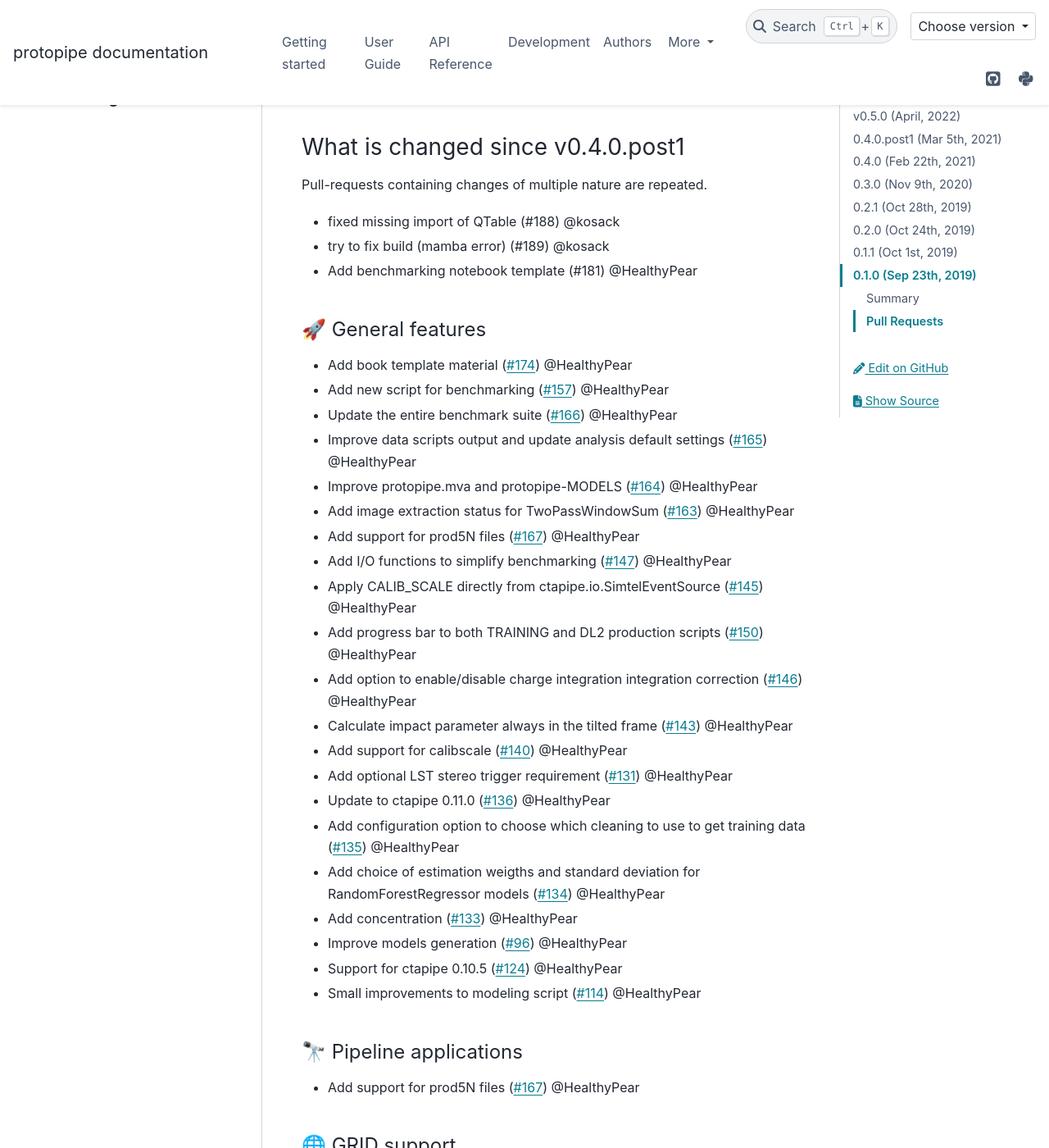
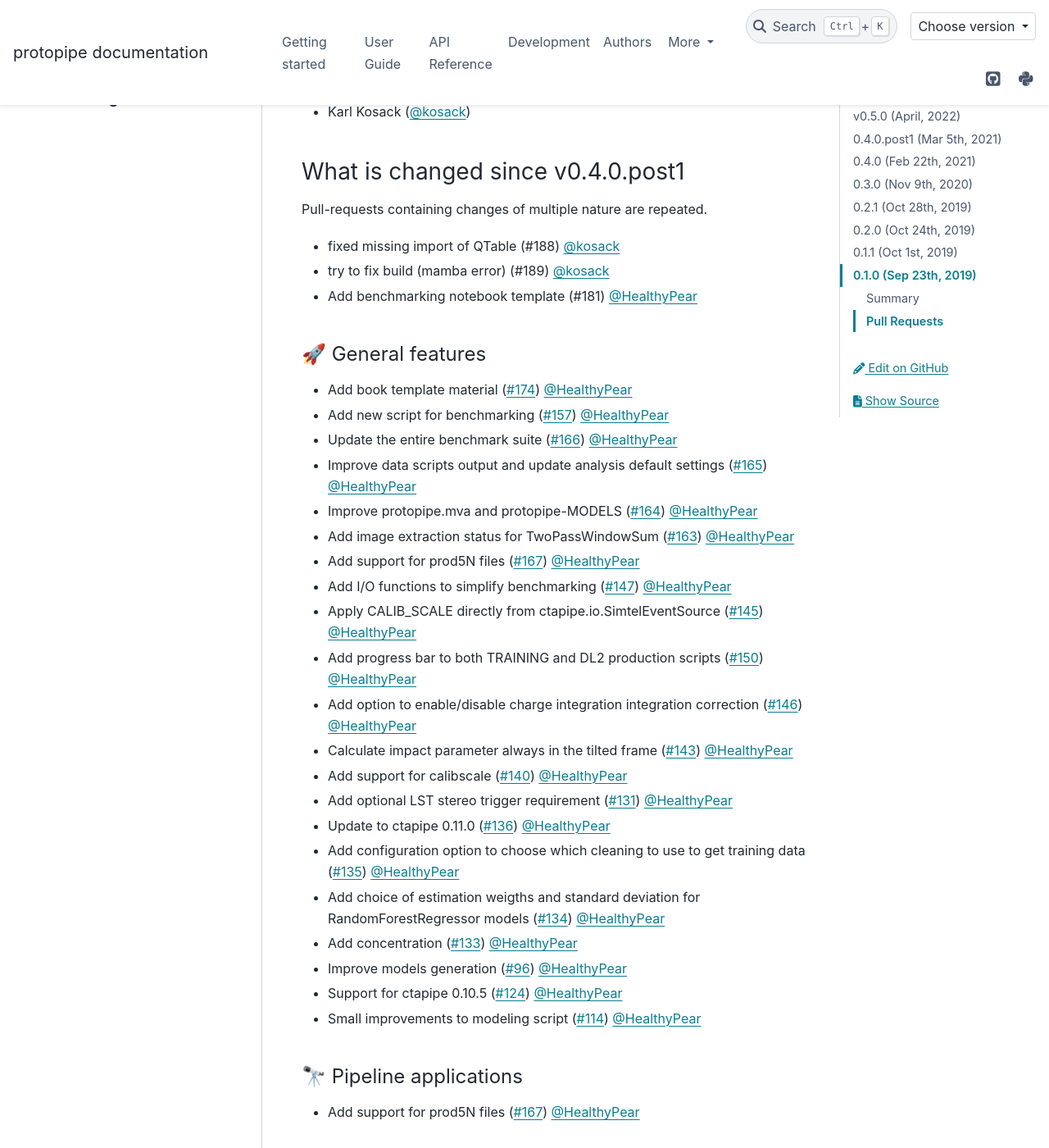
Before and after one commit to cta-observatory/protopipe, a Sphinx documentation site: the page built from docs/CHANGELOG.rst, in a window 1280 px wide and 1400 px high, scrolled down 1081 px. Shown: the whole window at 82% size. Built offline with Sphinx 7.4.7 and the PyData theme 0.15.4, drawn with Linux system fonts in a browser that asks for light colours; the version number could not be read and is left out; some of the changed text lies outside the part shown.

Commit message:
update user links

```diff
--- a/docs/CHANGELOG.rst
+++ b/docs/CHANGELOG.rst
@@ -48,93 +48,94 @@ of CTA performances for different science cases or perform studies that require
 Contributors
 ++++++++++++
 
-@HealthyPear and @kosack
+- Michele Peresano (`@HealthyPear`_)
+- Karl Kosack (`@kosack`_)
 
 What is changed since v0.4.0.post1
 ++++++++++++++++++++++++++++++++++
 
 Pull-requests containing changes of multiple nature are repeated.
 
-- fixed missing import of QTable (#188) @kosack
-- try to fix build (mamba error) (#189) @kosack
-- Add benchmarking notebook template (#181) @HealthyPear
+- fixed missing import of QTable (#188) `@kosack`_
+- try to fix build (mamba error) (#189) `@kosack`_
+- Add benchmarking notebook template (#181) `@HealthyPear`_
 
 🚀 General features
 ^^^^^^^^^^^^^^^^^^^^
 
-- Add book template material (:pr:`#174`) @HealthyPear
-- Add new script for benchmarking (:pr:`#157`) @HealthyPear
-- Update the entire benchmark suite (:pr:`#166`) @HealthyPear
-- Improve data scripts output and update analysis default settings (:pr:`#165`) @HealthyPear
-- Improve protopipe.mva and protopipe-MODELS (:pr:`#164`) @HealthyPear
-- Add image extraction status for TwoPassWindowSum (:pr:`#163`) @HealthyPear
-- Add support for prod5N files (:pr:`#167`) @HealthyPear
-- Add I/O functions to simplify benchmarking (:pr:`#147`) @HealthyPear
-- Apply CALIB\_SCALE directly from ctapipe.io.SimtelEventSource (:pr:`#145`) @HealthyPear
-- Add progress bar to both TRAINING and DL2 production scripts (:pr:`#150`) @HealthyPear
-- Add option to enable/disable charge integration integration correction  (:pr:`#146`) @HealthyPear
-- Calculate impact parameter always in the tilted frame (:pr:`#143`) @HealthyPear
-- Add support for calibscale (:pr:`#140`) @HealthyPear
-- Add optional LST stereo trigger requirement (:pr:`#131`) @HealthyPear
-- Update to ctapipe 0.11.0 (:pr:`#136`) @HealthyPear
-- Add configuration option to choose which cleaning to use to get training data (:pr:`#135`) @HealthyPear
-- Add choice of estimation weigths and standard deviation for RandomForestRegressor models (:pr:`#134`) @HealthyPear
-- Add concentration (:pr:`#133`) @HealthyPear
-- Improve models generation (:pr:`#96`) @HealthyPear
-- Support for ctapipe 0.10.5 (:pr:`#124`) @HealthyPear
-- Small improvements to modeling script (:pr:`#114`) @HealthyPear
+- Add book template material (:pr:`#174`) `@HealthyPear`_
+- Add new script for benchmarking (:pr:`#157`) `@HealthyPear`_
+- Update the entire benchmark suite (:pr:`#166`) `@HealthyPear`_
+- Improve data scripts output and update analysis default settings (:pr:`#165`) `@HealthyPear`_
+- Improve protopipe.mva and protopipe-MODELS (:pr:`#164`) `@HealthyPear`_
+- Add image extraction status for TwoPassWindowSum (:pr:`#163`) `@HealthyPear`_
+- Add support for prod5N files (:pr:`#167`) `@HealthyPear`_
+- Add I/O functions to simplify benchmarking (:pr:`#147`) `@HealthyPear`_
+- Apply CALIB\_SCALE directly from ctapipe.io.SimtelEventSource (:pr:`#145`) `@HealthyPear`_
+- Add progress bar to both TRAINING and DL2 production scripts (:pr:`#150`) `@HealthyPear`_
+- Add option to enable/disable charge integration integration correction  (:pr:`#146`) `@HealthyPear`_
+- Calculate impact parameter always in the tilted frame (:pr:`#143`) `@HealthyPear`_
+- Add support for calibscale (:pr:`#140`) `@HealthyPear`_
+- Add optional LST stereo trigger requirement (:pr:`#131`) `@HealthyPear`_
+- Update to ctapipe 0.11.0 (:pr:`#136`) `@HealthyPear`_
+- Add configuration option to choose which cleaning to use to get training data (:pr:`#135`) `@HealthyPear`_
+- Add choice of estimation weigths and standard deviation for RandomForestRegressor models (:pr:`#134`) `@HealthyPear`_
+- Add concentration (:pr:`#133`) `@HealthyPear`_
+- Improve models generation (:pr:`#96`) `@HealthyPear`_
+- Support for ctapipe 0.10.5 (:pr:`#124`) `@HealthyPear`_
+- Small improvements to modeling script (:pr:`#114`) `@HealthyPear`_
 
 🔭 Pipeline applications
 ^^^^^^^^^^^^^^^^^^^^^^^^
 
-- Add support for prod5N files (:pr:`#167`) @HealthyPear
+- Add support for prod5N files (:pr:`#167`) `@HealthyPear`_
 
 🌐 GRID support
 ^^^^^^^^^^^^^^^
 
-- Update README and documentation (grid interface) (:pr:`#152`) @HealthyPear
-- Make progress bar optional and add it also to DL2 script (:pr:`#154`) @HealthyPear
+- Update README and documentation (grid interface) (:pr:`#152`) `@HealthyPear`_
+- Make progress bar optional and add it also to DL2 script (:pr:`#154`) `@HealthyPear`_
 
 🐛 Bug Fixes
 ^^^^^^^^^^^^^
 
-- correctly count SSTs, MSTs, and LSTs. (:pr:`#184`) @kosack
-- Add book template material (:pr:`#174`) @HealthyPear
-- Set effective area HDU name as gammapy wants (:pr:`#144`) @HealthyPear
-- Update CameraFrame-to-TelescopeFrame transformation and HillasReconstructor (:pr:`#151`) @HealthyPear
-- Fix shower's core transformation to TiltedFrame (:pr:`#160`) @HealthyPear
-- Fix CTAMARS-like energy estimation (:pr:`#156`) @HealthyPear
-- Make progress bar optional and add it also to DL2 script (:pr:`#154`) @HealthyPear
-- Output NaN concentrations in case of HillasParameterizationError or similar (:pr:`#155`) @HealthyPear
-- Fix CALIB\_SCALE key in analysis.yaml (:pr:`#153`) @HealthyPear
+- correctly count SSTs, MSTs, and LSTs. (:pr:`#184`) `@kosack`_
+- Add book template material (:pr:`#174`) `@HealthyPear`_
+- Set effective area HDU name as gammapy wants (:pr:`#144`) `@HealthyPear`_
+- Update CameraFrame-to-TelescopeFrame transformation and HillasReconstructor (:pr:`#151`) `@HealthyPear`_
+- Fix shower's core transformation to TiltedFrame (:pr:`#160`) `@HealthyPear`_
+- Fix CTAMARS-like energy estimation (:pr:`#156`) `@HealthyPear`_
+- Make progress bar optional and add it also to DL2 script (:pr:`#154`) `@HealthyPear`_
+- Output NaN concentrations in case of HillasParameterizationError or similar (:pr:`#155`) `@HealthyPear`_
+- Fix CALIB\_SCALE key in analysis.yaml (:pr:`#153`) `@HealthyPear`_
 - Ensure that estimated energy is always recorded in linear scale (:pr:`#141`) @HealthyPear
-- Add pandas to pip installation (:pr:`#138`) @HealthyPear
-- Fix classifier integration test (:pr:`#120`) @HealthyPear
-- Bugfixes and improvements to protopipe-MODELS (:pr:`#122`) @HealthyPear
-- Fix pipeline integration test workflow  (:pr:`#118`) @HealthyPear
-- Fix documentation development version in docs (:pr:`#112`) @HealthyPear
+- Add pandas to pip installation (:pr:`#138`) `@HealthyPear`_
+- Fix classifier integration test (:pr:`#120`) `@HealthyPear`_
+- Bugfixes and improvements to protopipe-MODELS (:pr:`#122`) `@HealthyPear`_
+- Fix pipeline integration test workflow  (:pr:`#118`) `@HealthyPear`_
+- Fix documentation development version in docs (:pr:`#112`) `@HealthyPear`_
 
 🧰 Maintenance
 ^^^^^^^^^^^^^^
 
-- Update documentation for release 0.5.0 (:pr:`#175`) @HealthyPear
-- Add Pull Request template (:pr:`#187`) @HealthyPear
-- Add new script for benchmarking (:pr:`#157`) @HealthyPear
-- Update README and documentation (grid interface) (:pr:`#152`) @HealthyPear
-- Fix documentation build (:pr:`#158`) @HealthyPear
-- Add integration test for DL2-to-DL3 step (:pr:`#137`) @HealthyPear
-- Add pandas to pip installation (:pr:`#138`) @HealthyPear
-- Implement DL2 integration tests (:pr:`#126`) @HealthyPear
-- Add issue templates (:pr:`#121`) @HealthyPear
-- Fix classifier integration test (:pr:`#120`) @HealthyPear
-- Improve debugging of integration testing (:pr:`#119`) @HealthyPear
-- Fix pipeline integration test workflow  (:pr:`#118`) @HealthyPear
-- Setup of pipeline integration testing up to modeling (:pr:`#116`) @HealthyPear
-- Update training integration tests (:pr:`#113`) @HealthyPear
-- Fix documentation development version in docs (:pr:`#112`) @HealthyPear
-- Versioning, packaging and continuous deployment on PyPI (:pr:`#105`) @HealthyPear
-- Update TRAINING integration tests (:pr:`#111`) @HealthyPear
-- Update DOIs after latest release (:pr:`#109`) @HealthyPear
+- Update documentation for release 0.5.0 (:pr:`#175`) `@HealthyPear`_
+- Add Pull Request template (:pr:`#187`) `@HealthyPear`_
+- Add new script for benchmarking (:pr:`#157`) `@HealthyPear`_
+- Update README and documentation (grid interface) (:pr:`#152`) `@HealthyPear`_
+- Fix documentation build (:pr:`#158`) `@HealthyPear`_
+- Add integration test for DL2-to-DL3 step (:pr:`#137`) `@HealthyPear`_
+- Add pandas to pip installation (:pr:`#138`) `@HealthyPear`_
+- Implement DL2 integration tests (:pr:`#126`) `@HealthyPear`_
+- Add issue templates (:pr:`#121`) `@HealthyPear`_
+- Fix classifier integration test (:pr:`#120`) `@HealthyPear`_
+- Improve debugging of integration testing (:pr:`#119`) `@HealthyPear`_
+- Fix pipeline integration test workflow  (:pr:`#118`) `@HealthyPear`_
+- Setup of pipeline integration testing up to modeling (:pr:`#116`) `@HealthyPear`_
+- Update training integration tests (:pr:`#113`) `@HealthyPear`_
+- Fix documentation development version in docs (:pr:`#112`) `@HealthyPear`_
+- Versioning, packaging and continuous deployment on PyPI (:pr:`#105`) `@HealthyPear`_
+- Update TRAINING integration tests (:pr:`#111`) `@HealthyPear`_
+- Update DOIs after latest release (:pr:`#109`) `@HealthyPear`_
 
 .. _protopipe_0p4p4post1_release:
 
```
